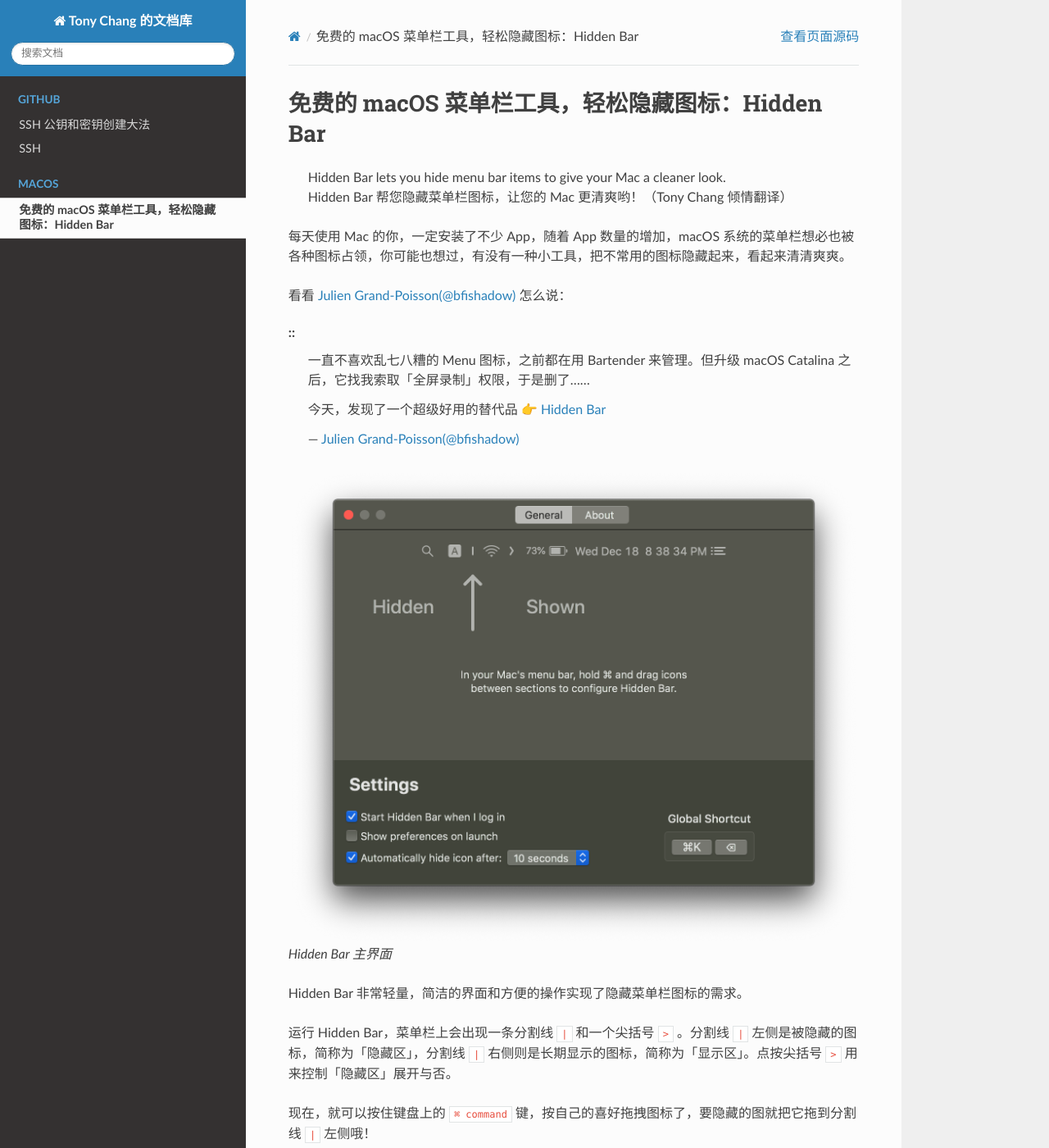
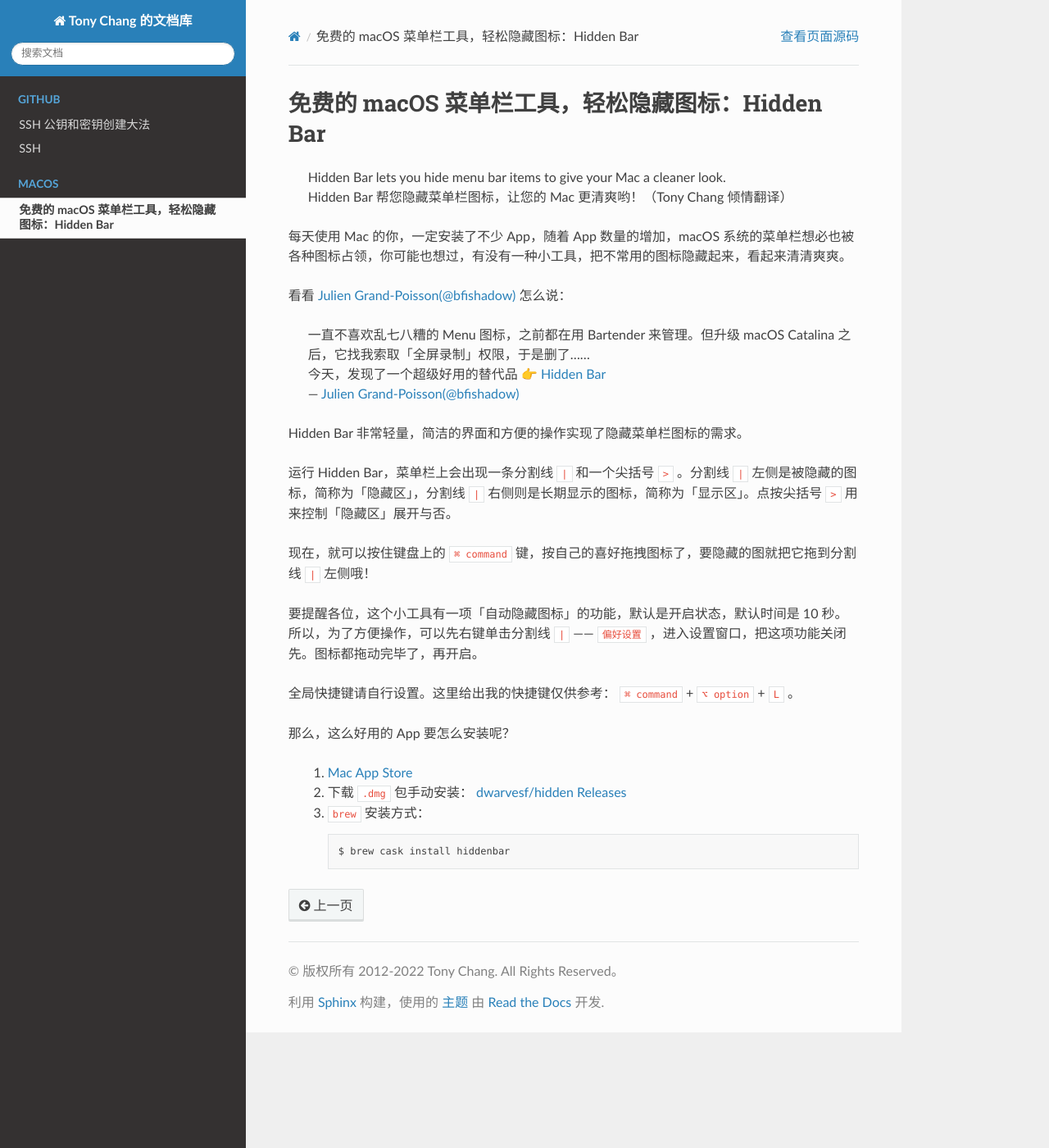
Before and after one commit to tony-aptx4869/docs_lib_sphinx, a Sphinx documentation site: the page built from docs/macos/macos_menubar_hidden_bar.rst, in a window 1280 px wide and 1400 px high. Shown: the whole window at 82% size. Built offline with Sphinx 7.4.7 and the Read the Docs theme 2.0.0, drawn with Linux system fonts in a browser that asks for light colours; some of the changed text lies outside the part shown.

Commit message:
Update macos_menubar_hidden_bar.rst

```diff
--- a/docs/macos/macos_menubar_hidden_bar.rst
+++ b/docs/macos/macos_menubar_hidden_bar.rst
@@ -8,30 +8,19 @@
 
 看看 `Julien Grand-Poisson(@bfishadow)`_ 怎么说：
 
-::
-   一直不喜欢乱七八糟的 Menu 图标，之前都在用 Bartender 来管理。但升级 macOS Catalina 之后，它找我索取「全屏录制」权限，于是删了……
-
-   今天，发现了一个超级好用的替代品 👉 `Hidden Bar`_
-
-   --- `Julien Grand-Poisson(@bfishadow)`_
+ | 一直不喜欢乱七八糟的 Menu 图标，之前都在用 Bartender 来管理。但升级 macOS Catalina 之后，它找我索取「全屏录制」权限，于是删了……
+ | 今天，发现了一个超级好用的替代品 👉 `Hidden Bar`_
+ | --- `Julien Grand-Poisson(@bfishadow)`_
 
 .. _Julien Grand-Poisson(@bfishadow): https://twitter.com/bfishadow/status/1210578945302659073
 
 .. _Hidden Bar: https://github.com/dwarvesf/hidden
-
-.. figure:: ../images/macos/hidden_bar/screen1.png
-
-   Hidden Bar 主界面
 
 Hidden Bar 非常轻量，简洁的界面和方便的操作实现了隐藏菜单栏图标的需求。
 
 运行 Hidden Bar，菜单栏上会出现一条分割线 ``|`` 和一个尖括号 ``>`` 。分割线 ``|`` 左侧是被隐藏的图标，简称为「隐藏区」，分割线 ``|`` 右侧则是长期显示的图标，简称为「显示区」。点按尖括号 ``>`` 用来控制「隐藏区」展开与否。
 
 现在，就可以按住键盘上的 ``⌘ command`` 键，按自己的喜好拖拽图标了，要隐藏的图就把它拖到分割线 ``|`` 左侧哦！
-
-.. figure:: ../images/macos/hidden_bar/tutorial.gif
-
-   Hidden Bar 使用教程
 
 要提醒各位，这个小工具有一项「自动隐藏图标」的功能，默认是开启状态，默认时间是 10 秒。所以，为了方便操作，可以先右键单击分割线 ``|`` —— ``偏好设置`` ，进入设置窗口，把这项功能关闭先。图标都拖动完毕了，再开启。
 
@@ -52,7 +41,3 @@
 .. _Mac App Store: https://apps.apple.com/cn/app/hidden-bar/id1452453066?mt=12
 
 .. _dwarvesf/hidden Releases: https://github.com/dwarvesf/hidden/releases
-
-.. figure:: ../images/macos/hidden_bar/screen2.png
-
-   Hidden Bar 关于界面
```
Also changed, not shown: docs/images/macos/hidden_bar/appstore.svg (deleted), docs/images/macos/hidden_bar/screen1.png (deleted), docs/images/macos/hidden_bar/screen2.png (deleted), docs/images/macos/hidden_bar/tutorial.gif (deleted), docs/images/ps5/ssd/eluteng-m.2-heatsink-double-sided.png (deleted), docs/images/ps5/ssd/firecuda-530-nvme-ssd-pcie-4x4.png (deleted), docs/images/ps5/ssd/jeyi-m.2-heatsink-warship.png (deleted), docs/images/ps5/ssd/mhqrjr-m.2-heatsink.png (deleted), docs/images/ps5/ssd/samsung-980-pro-nvme-ssd-pcie-4x4.png (deleted), docs/images/ps5/ssd/wd-black-sn850-nvme-ssd-pcie-4x4.png (deleted).
